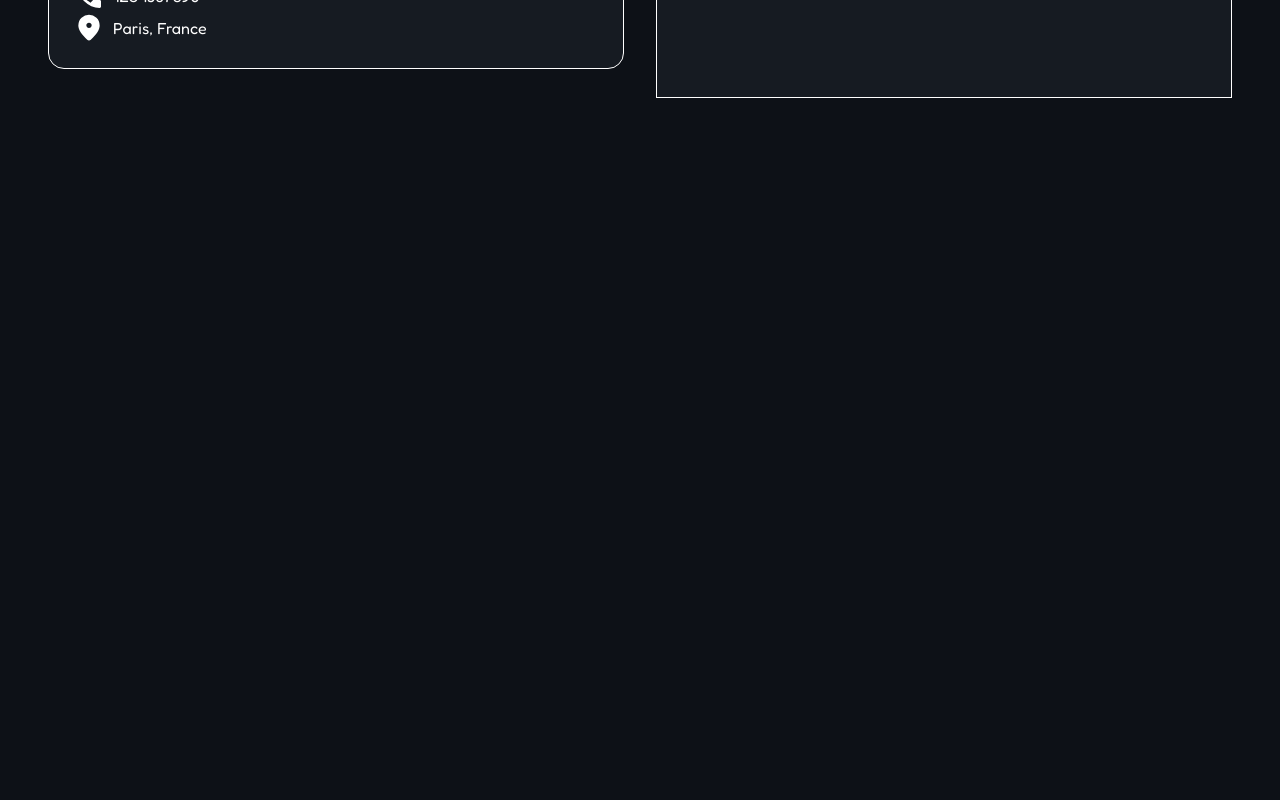
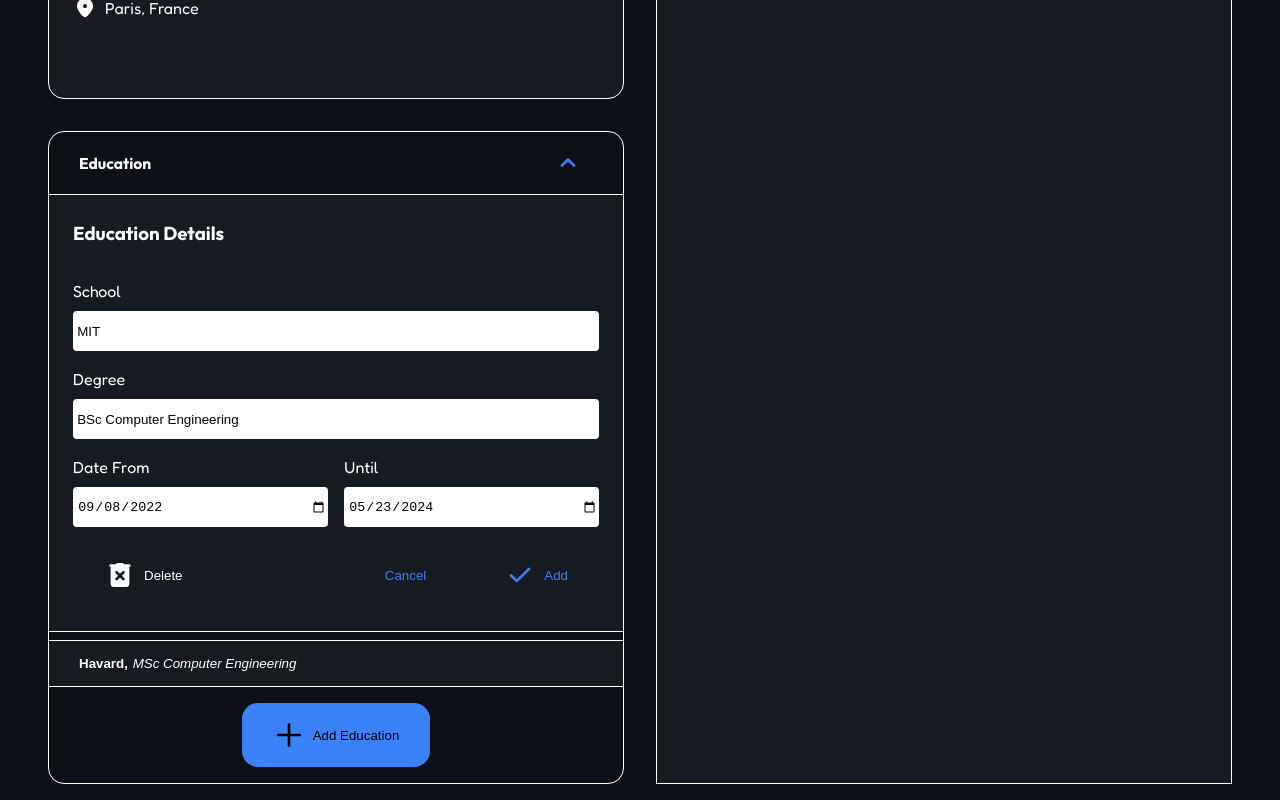
Before and after one commit to traejiik/cv-application, a React (Vite) app: page / in a window 1280 px wide. Shown: the part 270-1070 px from the top of the page. Before the commit the page ends 800 px from the top, so only its background shows below. Built offline with nearby package versions, Linux system fonts and the light colour scheme.

Commit message:
feat: add education section and style

```diff
--- a/src/App.css
+++ b/src/App.css
@@ -52,6 +52,13 @@ input {
   padding-left: 0.2rem;
 }
 
+.sectionEditors {
+  display: flex;
+  flex-direction: column;
+  gap: 2rem;
+}
+
+/* Personal */
 .personalInfo {
   display: flex;
   flex-direction: column;
@@ -65,9 +72,12 @@ input {
 .infoField {
   display: flex;
   flex-direction: column;
+  width: 100%;
+  gap: 0.5rem;
 }
 
 .contactInfo {
+  width: 100%;
   display: flex;
   gap: 1rem;
 }
@@ -109,6 +119,12 @@ input {
   position: relative;
   border-radius: 1rem;
   border: 0.1px solid var(--font-white);
+  height: fit-content;
+}
+
+.dispPersonal .fieldIcon {
+  height: 24px;
+  width: 24px;
 }
 
 .dispPersonal div:nth-child(2) {
@@ -125,7 +141,7 @@ input {
 .editBtn {
   float: right;
   position: relative;
-  top: -185px;
+  top: -155px;
   right: -10px;
   color: var(--primary-col);
   border: none;
@@ -147,6 +163,165 @@ input {
 }
 
 /* Education */
+.edu {
+  width: 100%;
+  border-radius: 1rem;
+  border: 0.1px solid var(--font-white);
+  background-color: var(--alt-black);
+  transition: 100ms ease-in-out;
+  display: flex;
+  flex-direction: column;
+}
+
+.edu.visible {
+  background-color: var(--background);
+  transition: 100ms ease-in-out;
+}
+
+.edu > button {
+  width: 100%;
+  display: flex;
+  border-radius: 1rem;
+  justify-content: space-between;
+  align-items: center;
+  border: none;
+  color: var(--font-white);
+  background-color: transparent;
+}
+
+.edu > button:hover {
+  border: none;
+}
+
+.edu > button .fieldIcon {
+  color: var(--primary-col);
+  margin-right: 9px;
+  transition: all 100ms ease-in;
+}
+
+.edu > button .fieldIcon:hover {
+  color: var(--secondary-col);
+}
+
+ul {
+  display: flex;
+  flex-direction: column;
+  gap: 0.5rem;
+  list-style-type: none;
+}
+
+.eduListItem,
+.eduListBtn {
+  width: 100%;
+}
+
+.eduListBtn {
+  border-radius: 0;
+  display: flex;
+  gap: 0.3rem;
+  justify-content: left;
+  color: var(--font-white);
+  transition: 200ms ease-in;
+  border-left: none;
+  border-right: none;
+  border-top: 0.5px solid var(--font-white);
+  border-bottom: 0.5px solid var(--font-white);
+}
+
+.eduListBtn:hover {
+  transition: 200ms ease-in;
+}
+
+.eduListSch {
+  font-weight: 700;
+}
+
+.eduListDeg {
+  font-weight: 300;
+  font-style: italic;
+}
+
+.eduEdit {
+  padding: 1.5rem;
+  background-color: var(--alt-black);
+  border: 0.5px solid var(--font-white);
+  border-left: none;
+  border-right: none;
+  display: flex;
+  flex-direction: column;
+  gap: 1rem;
+}
+
+.eduEdit h3 {
+  margin-bottom: 1rem;
+}
+
+.eduGroup {
+  display: flex;
+  flex-direction: column;
+  gap: 0.5rem;
+  width: 100%;
+}
+
+.inlineEduGroup {
+  width: 100%;
+  display: flex;
+  justify-content: space-between;
+  gap: 1rem;
+}
+
+.eduBtnCtn {
+  display: flex;
+  justify-content: space-between;
+  align-items: center;
+}
+
+.eduDelete {
+  display: flex;
+  align-items: center;
+  gap: 0.5rem;
+  color: var(--font-white);
+}
+
+.eduDelete:hover {
+  color: var(--fail-col);
+  background-color: transparent;
+  border: 1px solid transparent;
+}
+
+.eduActionButtons {
+  display: flex;
+  gap: 1rem;
+}
+
+.eduAdd {
+  display: flex;
+  gap: 0.5rem;
+  align-items: center;
+}
+
+.addBtnCtn {
+  border-radius: 0 0 1rem 1rem;
+  padding: 1rem;
+  display: flex;
+  justify-content: center;
+}
+
+.addBtnCtn > button {
+  display: flex;
+  border-radius: 1rem;
+  align-items: center;
+  gap: 0.5rem;
+  background-color: var(--primary-col);
+  color: var(--font-black);
+  transition: all 200ms ease-in-out;
+}
+
+.addBtnCtn > button:hover {
+  background-color: var(--secondary-col);
+  border: 1px solid var(--secondary-col);
+  transition: all 200ms ease-in-out;
+}
 
 /* Experience */
 
--- a/src/App.jsx
+++ b/src/App.jsx
@@ -2,6 +2,7 @@ import { useState } from 'react';
 import './App.css';
 import Header from './app/header';
 import Personal from './app/personalInfo';
+import Education from './app/education';
 
 function App() {
   const [cvData, setCvData] = useState({
@@ -16,15 +17,22 @@ function App() {
       },
     },
     education: {
-      editingIndex: null,
-      isVisible: false,
+      editingIndex: 0,
+      isVisible: true,
       data: [
         {
           id: 0,
           school: 'MIT',
           degree: 'BSc Computer Engineering',
-          from: '2021',
-          until: '2024',
+          from: '2022-09-08',
+          until: '2024-05-23',
+        },
+        {
+          id: 1,
+          school: 'Havard',
+          degree: 'MSc Computer Engineering',
+          from: '2024-09-18',
+          until: '2025-05-23',
         },
       ],
     },
@@ -118,6 +126,11 @@ function App() {
             onToggleEdit={handlePersonalToggle}
             onClear={handlePersonalClear}
           />
+          <Education
+            editingIndex={cvData.education.editingIndex}
+            isVisible={cvData.education.isVisible}
+            data={cvData.education.data}
+          />
         </div>
         <div className="previewCtn"></div>
       </div>
```
